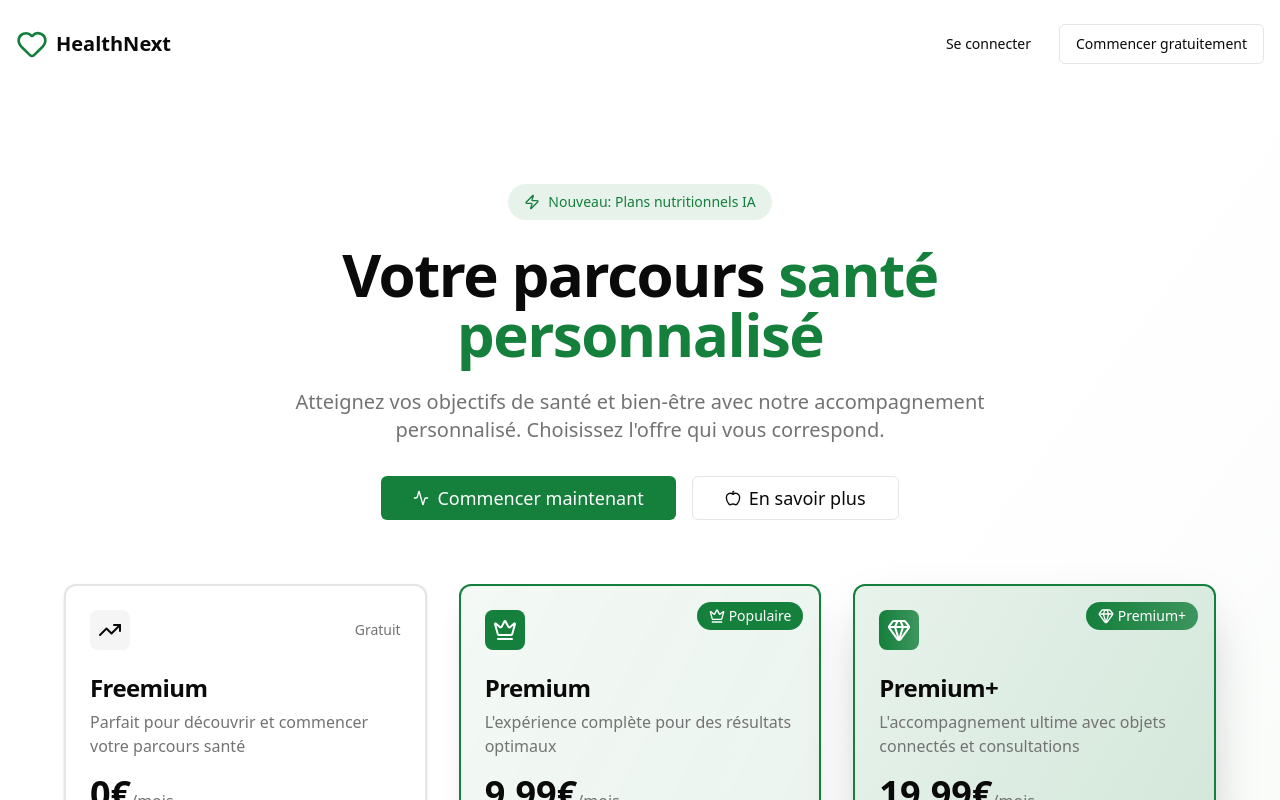
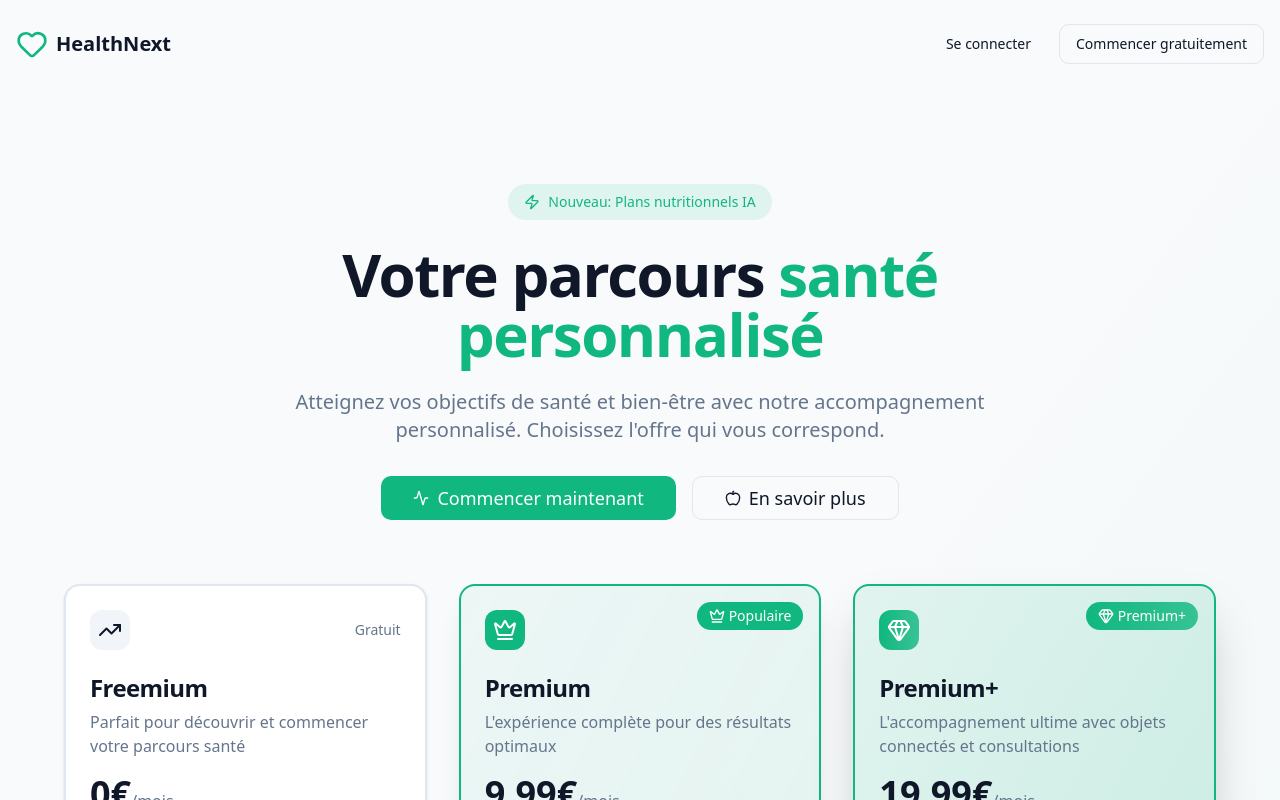
Before and after one commit to Health-AI-Project/health-next, a Next.js app: page / in a window 1280 px wide. Shown: the top 800 px of the page. Built offline with nearby package versions, Linux system fonts and the light colour scheme.

Commit message:
feat: redesign UI — sidebar dark moderne, palette couleurs, ombres cards

```diff
--- a/app/globals.css
+++ b/app/globals.css
@@ -2,60 +2,81 @@
 
 @layer base {
   :root {
-    --background: 0 0% 100%;
-    --foreground: 0 0% 3.9%;
+    /* Backgrounds */
+    --background: 210 40% 98%;
+    --foreground: 222 47% 11%;
     --card: 0 0% 100%;
-    --card-foreground: 0 0% 3.9%;
+    --card-foreground: 222 47% 11%;
     --popover: 0 0% 100%;
-    --popover-foreground: 0 0% 3.9%;
-    --primary: 142 72% 29%;
+    --popover-foreground: 222 47% 11%;
+
+    /* Primary — Emerald vif */
+    --primary: 160 84% 39%;
     --primary-foreground: 0 0% 100%;
-    --secondary: 0 0% 96.1%;
-    --secondary-foreground: 0 0% 9%;
-    --muted: 0 0% 96.1%;
-    --muted-foreground: 0 0% 45.1%;
-    --accent: 0 0% 96.1%;
-    --accent-foreground: 0 0% 9%;
-    --destructive: 0 84.2% 60.2%;
+
+    /* Secondary & Muted */
+    --secondary: 210 40% 96%;
+    --secondary-foreground: 222 47% 20%;
+    --muted: 210 40% 96%;
+    --muted-foreground: 215 16% 47%;
+
+    /* Accent — Amber */
+    --accent: 38 92% 95%;
+    --accent-foreground: 38 92% 30%;
+
+    --destructive: 0 84% 60%;
     --destructive-foreground: 0 0% 98%;
-    --border: 0 0% 89.8%;
-    --input: 0 0% 89.8%;
-    --ring: 142.1 76.2% 36.3%;
-    --radius: 0.5rem;
-    --chart-1: 142.1 76.2% 36.3%;
-    --chart-2: 173 58% 39%;
-    --chart-3: 197 37% 24%;
-    --sidebar-background: 0 0% 98%;
-    --sidebar-foreground: 0 0% 3.9%;
-    --sidebar-border: 0 0% 89.8%;
+
+    --border: 214 32% 91%;
+    --input: 214 32% 91%;
+    --ring: 160 84% 39%;
+    --radius: 0.75rem;
+
+    /* Charts */
+    --chart-1: 160 84% 39%;
+    --chart-2: 200 70% 48%;
+    --chart-3: 38 92% 50%;
+    --chart-4: 280 70% 55%;
+    --chart-5: 0 84% 60%;
+
+    /* Sidebar — dark */
+    --sidebar-background: 222 47% 11%;
+    --sidebar-foreground: 210 40% 92%;
+    --sidebar-border: 222 47% 17%;
+    --sidebar-primary: 160 84% 42%;
+    --sidebar-muted: 215 25% 65%;
   }
 
   .dark {
-    --background: 0 0% 3.9%;
-    --foreground: 0 0% 98%;
-    --card: 0 0% 3.9%;
-    --card-foreground: 0 0% 98%;
-    --popover: 0 0% 3.9%;
-    --popover-foreground: 0 0% 98%;
-    --primary: 142 70% 45%;
-    --primary-foreground: 144 80% 10%;
-    --secondary: 0 0% 14.9%;
-    --secondary-foreground: 0 0% 98%;
-    --muted: 0 0% 14.9%;
-    --muted-foreground: 0 0% 63.9%;
-    --accent: 0 0% 14.9%;
-    --accent-foreground: 0 0% 98%;
-    --destructive: 0 62.8% 30.6%;
+    --background: 222 47% 6%;
+    --foreground: 210 40% 98%;
+    --card: 222 47% 9%;
+    --card-foreground: 210 40% 98%;
+    --popover: 222 47% 9%;
+    --popover-foreground: 210 40% 98%;
+    --primary: 160 84% 45%;
+    --primary-foreground: 160 84% 8%;
+    --secondary: 222 47% 14%;
+    --secondary-foreground: 210 40% 90%;
+    --muted: 222 47% 14%;
+    --muted-foreground: 215 16% 60%;
+    --accent: 38 80% 20%;
+    --accent-foreground: 38 92% 70%;
+    --destructive: 0 72% 45%;
     --destructive-foreground: 0 0% 98%;
-    --border: 0 0% 14.9%;
-    --input: 0 0% 14.9%;
-    --ring: 142.1 76.2% 36.3%;
-    --chart-1: 142.1 70.6% 45.3%;
-    --chart-2: 173 58% 49%;
-    --chart-3: 197 47% 34%;
-    --sidebar-background: 0 0% 5%;
-    --sidebar-foreground: 0 0% 98%;
-    --sidebar-border: 0 0% 14.9%;
+    --border: 222 47% 17%;
+    --input: 222 47% 17%;
+    --ring: 160 84% 45%;
+    --chart-1: 160 84% 50%;
+    --chart-2: 200 70% 55%;
+    --chart-3: 38 92% 55%;
+    --chart-4: 280 70% 60%;
+    --chart-5: 0 84% 60%;
+    --sidebar-background: 222 47% 8%;
+    --sidebar-foreground: 210 40% 90%;
+    --sidebar-border: 222 47% 14%;
+    --sidebar-primary: 160 84% 45%;
+    --sidebar-muted: 215 25% 55%;
   }
 }
 
--- a/components/dashboard/dashboard-layout.tsx
+++ b/components/dashboard/dashboard-layout.tsx
@@ -12,7 +12,7 @@ export function DashboardLayout({ children }: DashboardLayoutProps) {
         <div className="flex min-h-screen bg-background">
             <Sidebar />
             <main className="flex-1 overflow-auto">
-                <div className="container mx-auto p-6 lg:p-8">{children}</div>
+                <div className="mx-auto max-w-7xl p-6 lg:p-8">{children}</div>
             </main>
         </div>
     );
--- a/components/ui/card.tsx
+++ b/components/ui/card.tsx
@@ -9,7 +9,7 @@ const Card = React.forwardRef<
     <div
         ref={ref}
         className={cn(
-            "rounded-xl border bg-card text-card-foreground shadow",
+            "rounded-xl border bg-card text-card-foreground shadow-sm transition-shadow hover:shadow-md",
             className
         )}
         {...props}
```
Also changed, not shown: components/dashboard/sidebar.tsx (+58 -61 lines).
